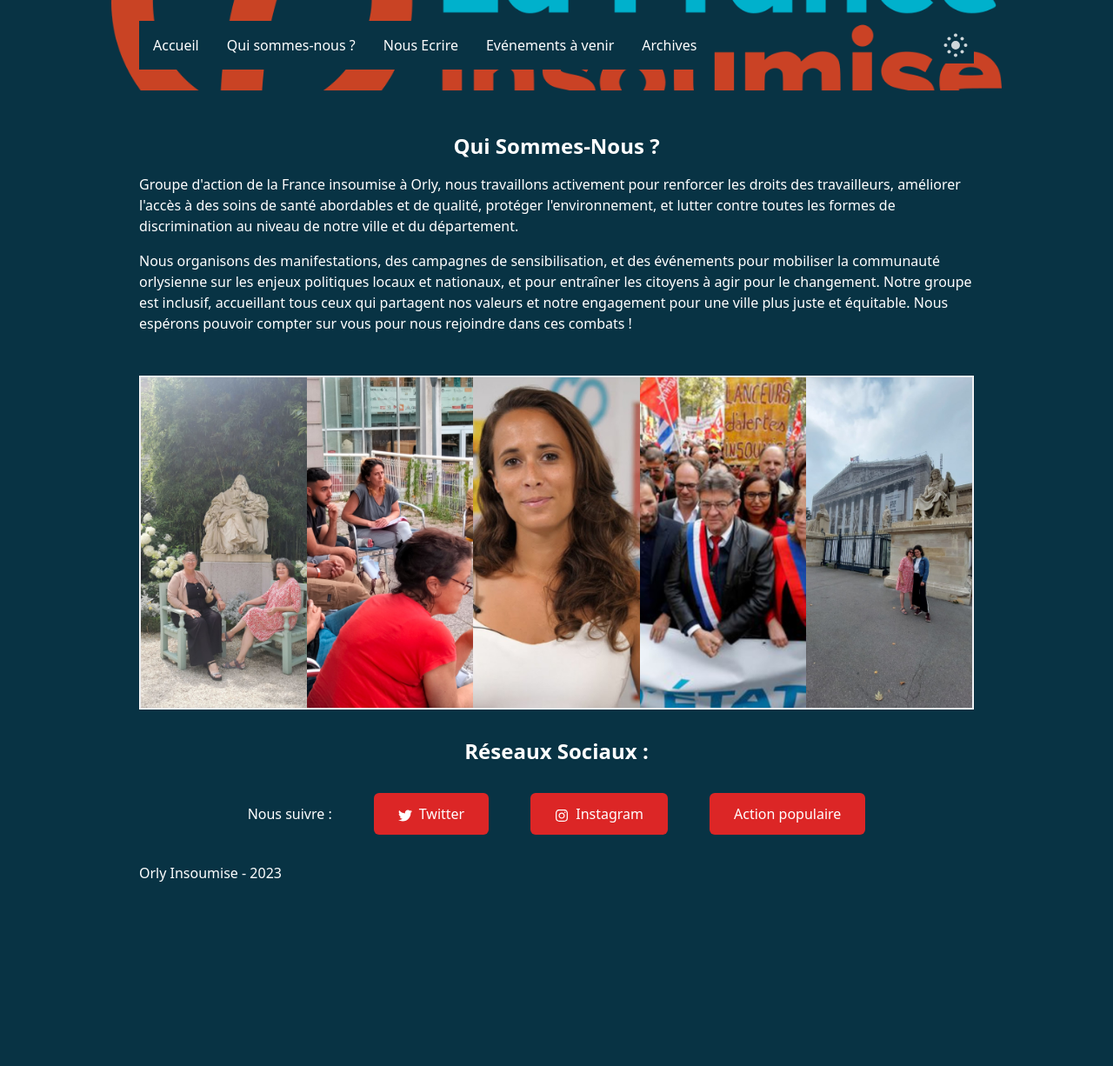
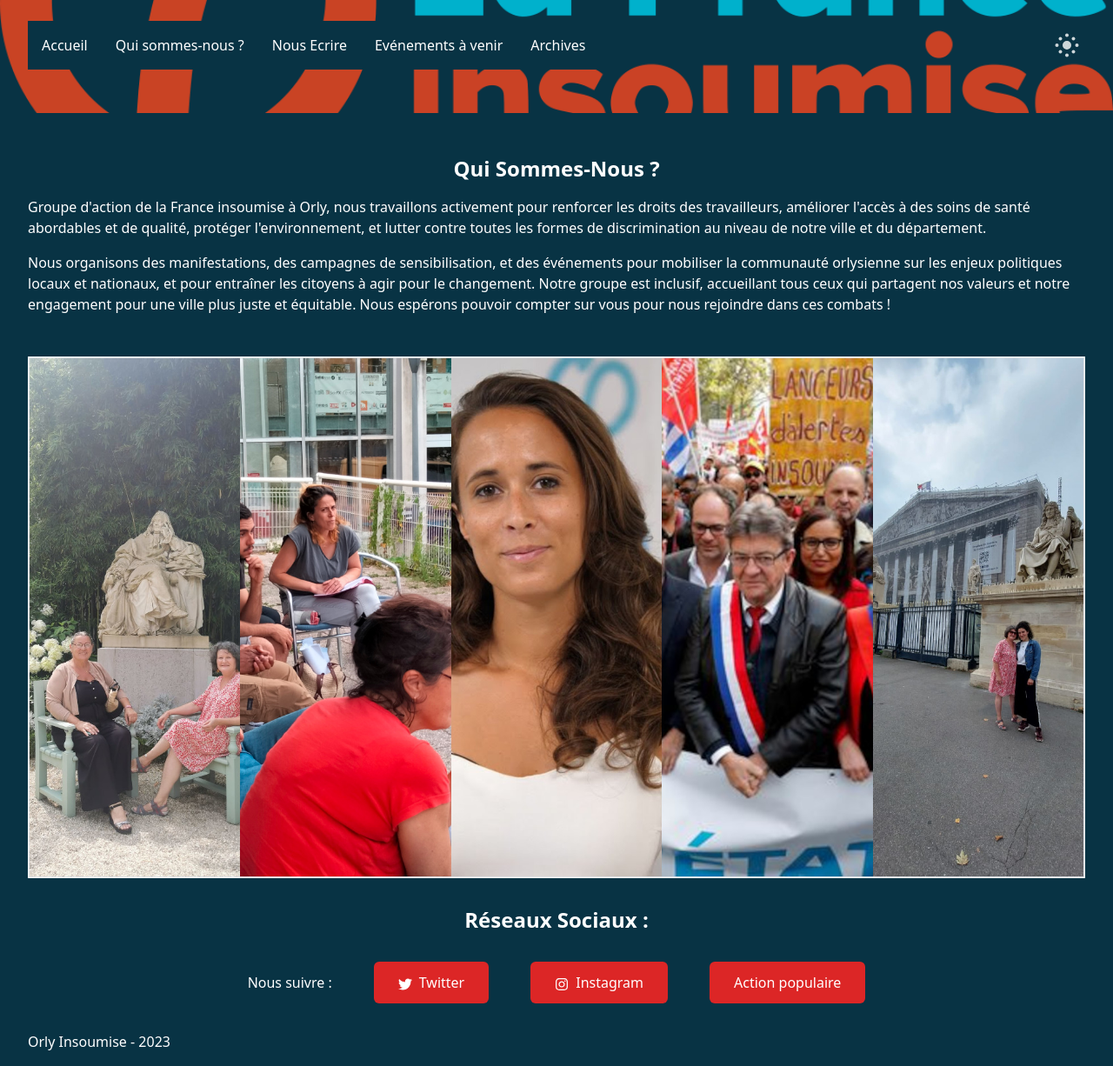
Before and after one commit to adnene-guessoum/Orly-insoumise, a Next.js app: page /about in a window 1280 px wide. Shown: the whole page at 87% size. Before the commit the page ends 1032 px from the top, so only its background shows below. Built offline with nearby package versions, Linux system fonts and the light colour scheme.

Commit message:
fix: full page responsiveness

```diff
--- a/components/Layout.tsx
+++ b/components/Layout.tsx
@@ -17,7 +17,7 @@
       <Head customMeta={customMeta} />
       <div className="min-h-screen">
         <header>
-          <div className="bg-banner bg-cover bg-center h-59 max-w-5xl px-8 mx-auto">
+          <div className="bg-banner bg-cover bg-center h-59 max-w-5xl xl:max-w-full xl:h-[130px] px-8 mx-auto">
             <div className="flex items-center justify-between py-6">
               <div className="back-wrapper bg-orange-50 dark:bg-cyan-950 ">
                 <Navigation />
@@ -29,10 +29,12 @@
           </div>
         </header>
         <main>
-          <div className="max-w-5xl px-8 py-4 mx-auto">{children}</div>
+          <div className="max-w-5xl xl:max-w-7xl px-8 py-4 mx-auto">
+            {children}
+          </div>
         </main>
         <footer className="sticky top-[100vh] py-4">
-          <div className="max-w-5xl px-8 mx-auto">
+          <div className="max-w-5xl xl:max-w-full px-8 mx-auto">
             <a
               className="text-gray-900 dark:text-white"
               href="https://twitter.com/Actionpop_Orly"
--- a/components/subcomponents/Gallery.tsx
+++ b/components/subcomponents/Gallery.tsx
@@ -3,7 +3,7 @@
 
 const Gallery = (): JSX.Element => {
   return (
-    <div className="flex w-full h-96 items-center justify-center border border-black dark:border-white">
+    <div className="flex w-full lg:h-[600px] h-96 items-center justify-center border border-black dark:border-white">
       <div className="flex group w-full h-full border">
         <div className="slide bg-illu1"></div>
         <div className="slide bg-illu2"></div>
```
